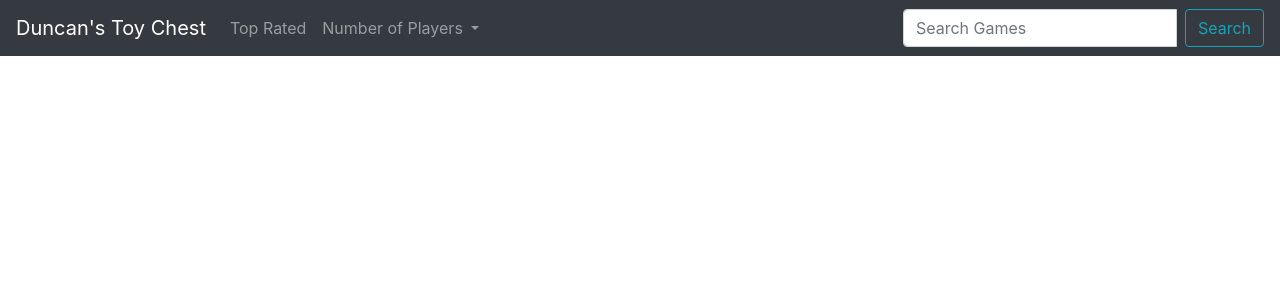
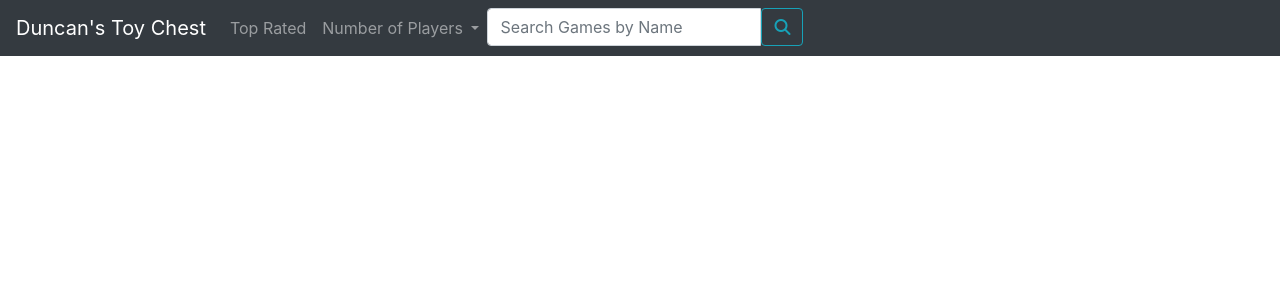
Before and after one commit to JNStayton/Capstone1, a Flask app: template templates/base.html in a window 1280 px wide. Shown: the top 300 px of the page. Run offline with Flask 2, Linux system fonts and the light colour scheme; the template is opened without the code that fills it, so the values that code supplies are empty; some libraries are stand-ins or nearby versions.

Commit message:
added search bar functionality, edited navbar

```diff
--- a/app.py
+++ b/app.py
@@ -1,7 +1,8 @@
-from flask import Flask, render_template, redirect, session, flash, jsonify
+from flask import Flask, render_template, redirect, request, g, flash
 import requests
 from models import db, connect_db, Category
-from sqlalchemy.sql import text
+
+CURR_USER_KEY = "curr_user"
 
 app = Flask(__name__)
 
@@ -48,22 +49,36 @@ def get_category_names(games):
     return category_dict
 
 
+def main_request(base_url, endpoint, x):
+    """function to cut down on repetition;
+    receives a base url and the endpoint for that url,
+    returns resp obj"""
+    resp = requests.get(base_url + endpoint + f'&skip={x}')
+    return resp
+
+
+def parse_resp(resp):
+    """parses the resp as JSON,
+    and returns the games object from the parsed resp"""
+    json = resp.json()
+    games = json['games']
+    return games
+
+
+def get_count_of_resp(resp):
+    """Return the number of game objects in the response"""
+    json = resp.json()
+    return json['count']
+
 ############################################################################################
-# ROUTES
+# SEARCH ROUTES
 ############################################################################################
 
-@app.route('/')
-def home():
-    return redirect('/top_games')
-
-@app.route('/top_games')
+@app.route('/games/top_games')
 def show_homepage():
     """Get game data from BGA based on its rank and display in groups of 12"""
 
-    resp = requests.get(f'{base_url}/search/?order_by=rank&limit=12&client_id={client_id}')
-
-    json = resp.json()
-    games = json['games']
+    games = parse_resp(main_request(base_url, f'/search/?order_by=rank&limit=12&client_id={client_id}', 0))
 
     category_dict = get_category_names(games)
 
@@ -76,11 +91,14 @@ def show_games_in_category(category_name):
 
     category = Category.query.filter_by(name=category_name).first()
 
-    resp = requests.get(f'{base_url}/search/?categories={category.id}&limit=12&order_by=rank&client_id={client_id}')
+    resp = main_request(base_url, f'/search/?categories={category.id}&limit=12&order_by=rank&client_id={client_id}', 0)
 
-    json = resp.json()
-    games = json['games']
+    ### working here on maybe paginating search results?
+    print(get_count_of_resp(resp))
+    for x in range(get_count_of_resp(resp)):
+        print(x)
 
+    games = parse_resp(resp)
     category_dict = get_category_names(games)
 
     return render_template('search_results.html', games=games, category_dict=category_dict, type=category_name)
@@ -90,9 +108,7 @@ def show_games_in_category(category_name):
 def show_games_by_player_count(num):
     """Show top ranked games based on minimum number of players"""
 
-    resp = requests.get(f'{base_url}/search/?min_players={num}&order_by=rank&limit=12&client_id={client_id}')
-    json = resp.json()
-    games = json['games']
+    games = parse_resp(main_request(base_url, f'/search/?min_players={num}&order_by=rank&limit=12&client_id={client_id}'))
 
     category_dict = get_category_names(games)
 
@@ -103,23 +119,43 @@ def show_games_by_player_count(num):
 def show_games_by_player_range(min_num, max_num):
     """Show top ranked games based on min and max player range"""
 
-    resp = requests.get(f'{base_url}/search/?min_players={min_num}&max_players={max_num}&limit=12&order_by=rank&client_id={client_id}')
-    json = resp.json()
-    games = json['games']
+    games = parse_resp(main_request(base_url, f'/search/?min_players={min_num}&max_players={max_num}&limit=12&order_by=rank&client_id={client_id}'))
 
     category_dict = get_category_names(games)
 
     return render_template('search_results.html', games=games, category_dict=category_dict, type=f'{min_num}-{max_num} Players')
 
 
-@app.route('/games/<game_id>')
+@app.route('/games/name')
+def search_games_by_name():
+
+    query = request.args.get('query')
+
+    if query == '':
+        games = parse_resp(main_request(base_url, f'/search?limit=12&client_id={client_id}', 0))
+    else:
+        games = parse_resp(main_request(base_url, f'/search/?name={query}&fuzzy_match=true&limit=12&client_id={client_id}', 0))
+
+    category_dict = get_category_names(games)
+
+    return render_template('search_results.html', games=games, category_dict=category_dict, type=f'{query}')
+
+
+############################################################################################
+# DISPLAY ROUTES
+############################################################################################
+@app.route('/')
+def home():
+    """If not logged in, render login page;
+    if logged in, redirect to /top_games"""
+    return redirect('/games/top_games')
+
+
+@app.route('/games/game/<game_id>')
 def show_game_page(game_id):
     """Show info page for individual game"""
 
-    resp = requests.get(f'{base_url}/search/?ids={game_id}&client_id={client_id}')
-
-    json = resp.json()
-    games=json['games']
+    games = parse_resp(main_request(base_url, f'/search/?ids={game_id}&client_id={client_id}'))
 
     category_dict = get_category_names(games)
     game = games[0]
--- a/templates/base.html
+++ b/templates/base.html
@@ -12,10 +12,10 @@
     <nav class="navbar navbar-expand-lg navbar-dark bg-dark">
         <a class="navbar-brand" href="/">Duncan's Toy Chest</a>
           <ul class="navbar-nav mr-auto">
-            <li class="nav-item d-none d-sm-block">
+            <li class="nav-item d-none d-lg-block">
               <a class="nav-link" href="/top_games">Top Rated</a>
             </li>
-            <li class="nav-item dropdown">
+            <li class="nav-item d-none d-lg-block dropdown">
               <a class="nav-link dropdown-toggle" href="#" id="navbarDropdown" role="button" data-toggle="dropdown" aria-haspopup="true" aria-expanded="false">
                 Number of Players
               </a>
@@ -25,13 +25,17 @@
                 {% endfor %}
               </div>
             </li>
+            <li class="nav-item">
+              <form class="navbar-form form-inline" action="/games/name">
+                <div class="input-group me-0">
+                    <input name="query" class="form-control" placeholder="Search Games by Name" id="search">
+                    <button class="btn btn-outline-info">
+                        <span class="fa fa-search"></span>
+                    </button>
+                </div>
+              </form>
+            </li>
           </ul>
-          <form action="/api/cupcakes/find" id="search-form" method="POST" class="form-inline ">
-              <div class="input-group me-0">
-                  <input class="form-control mr-sm-2" type="search" id="search" name="search" placeholder="Search Games" aria-label="Search">
-                <button class="btn btn-outline-info my-2 my-sm-0" type="submit">Search</button>
-            </div>
-          </form>
       </nav>
     <div class="container">
     {% block content %}
--- a/templates/search_results.html
+++ b/templates/search_results.html
@@ -10,7 +10,7 @@
     {% for game in games %}
     <div class="card col-lg-3 col-md-4 col-sm-6">
         <div class="card-header bg-transparent">
-            <a href="/games/{{game.id}}" class="view">{{game.name.upper()}}</a>
+            <a href="/games/game/{{game.id}}" class="view"><b>{{game.name.upper()}}</b></a>
         </div>
         <i class="fa-regular fa-heart" style="position: absolute; top: 5px; right: 5px; font-size: 2rem;"></i>
             <img src="{{game.image_url}}" class="card-img-top" style="height: 15rem; object-fit: cover;"alt="A picture of {{game.name}}">
```
Also changed, not shown: static/app.js (deleted, +0 -33 lines).
